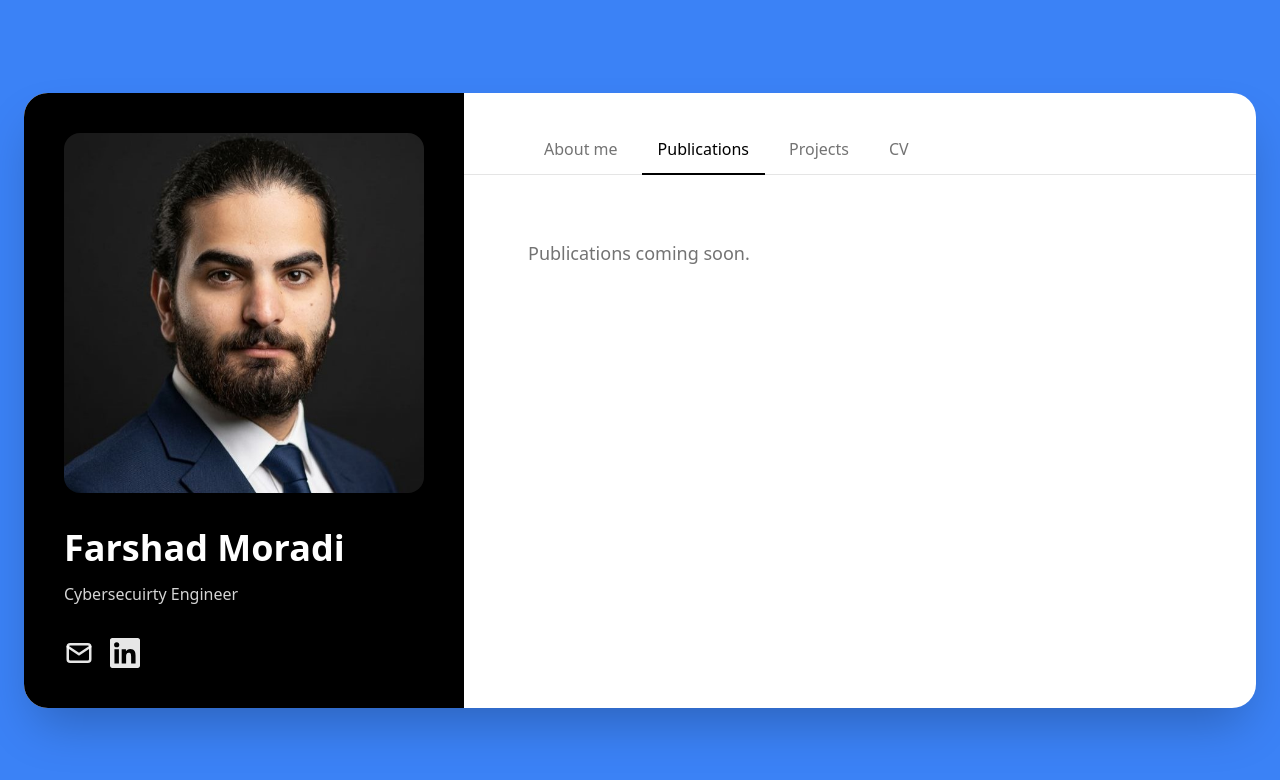
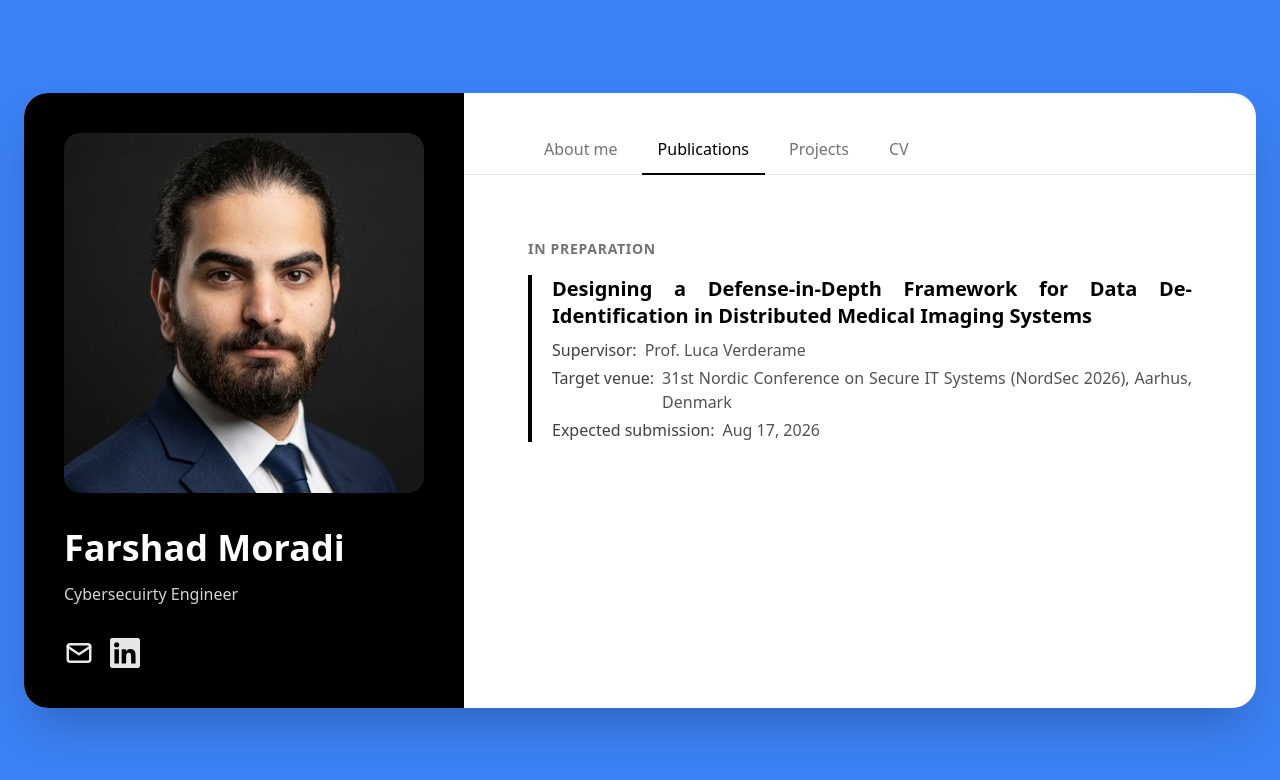
Before and after one commit to Farshadmrd-com/academic_farshadmrd, an Angular app: page / in a window 1280 px wide. Both pictures are taken after a click on the button "Publications". Shown: the top 780 px of the page. Built offline with nearby package versions, Linux system fonts and the light colour scheme.

Commit message:
add publication

```diff
--- a/src/app/app.html
+++ b/src/app/app.html
@@ -64,7 +64,28 @@
             </p>
           }
           @case ('publications') {
-            <p class="text-neutral-500">Publications coming soon.</p>
+            <div>
+              <h2 class="text-sm font-semibold uppercase tracking-wider text-neutral-500 mb-4">In preparation</h2>
+              <article class="border-l-4 border-black pl-5 space-y-2">
+                <h3 class="text-xl font-semibold text-black leading-snug">
+                  Designing a Defense-in-Depth Framework for Data De-Identification in Distributed Medical Imaging Systems
+                </h3>
+                <dl class="text-base text-neutral-600 space-y-1">
+                  <div class="flex gap-2">
+                    <dt class="font-medium text-neutral-700 shrink-0">Supervisor:</dt>
+                    <dd>Prof. Luca Verderame</dd>
+                  </div>
+                  <div class="flex gap-2">
+                    <dt class="font-medium text-neutral-700 shrink-0">Target venue:</dt>
+                    <dd>31st Nordic Conference on Secure IT Systems (NordSec 2026), Aarhus, Denmark</dd>
+                  </div>
+                  <div class="flex gap-2">
+                    <dt class="font-medium text-neutral-700 shrink-0">Expected submission:</dt>
+                    <dd>Aug 17, 2026</dd>
+                  </div>
+                </dl>
+              </article>
+            </div>
           }
           @case ('projects') {
             <p class="text-neutral-500">Projects coming soon.</p>
```
